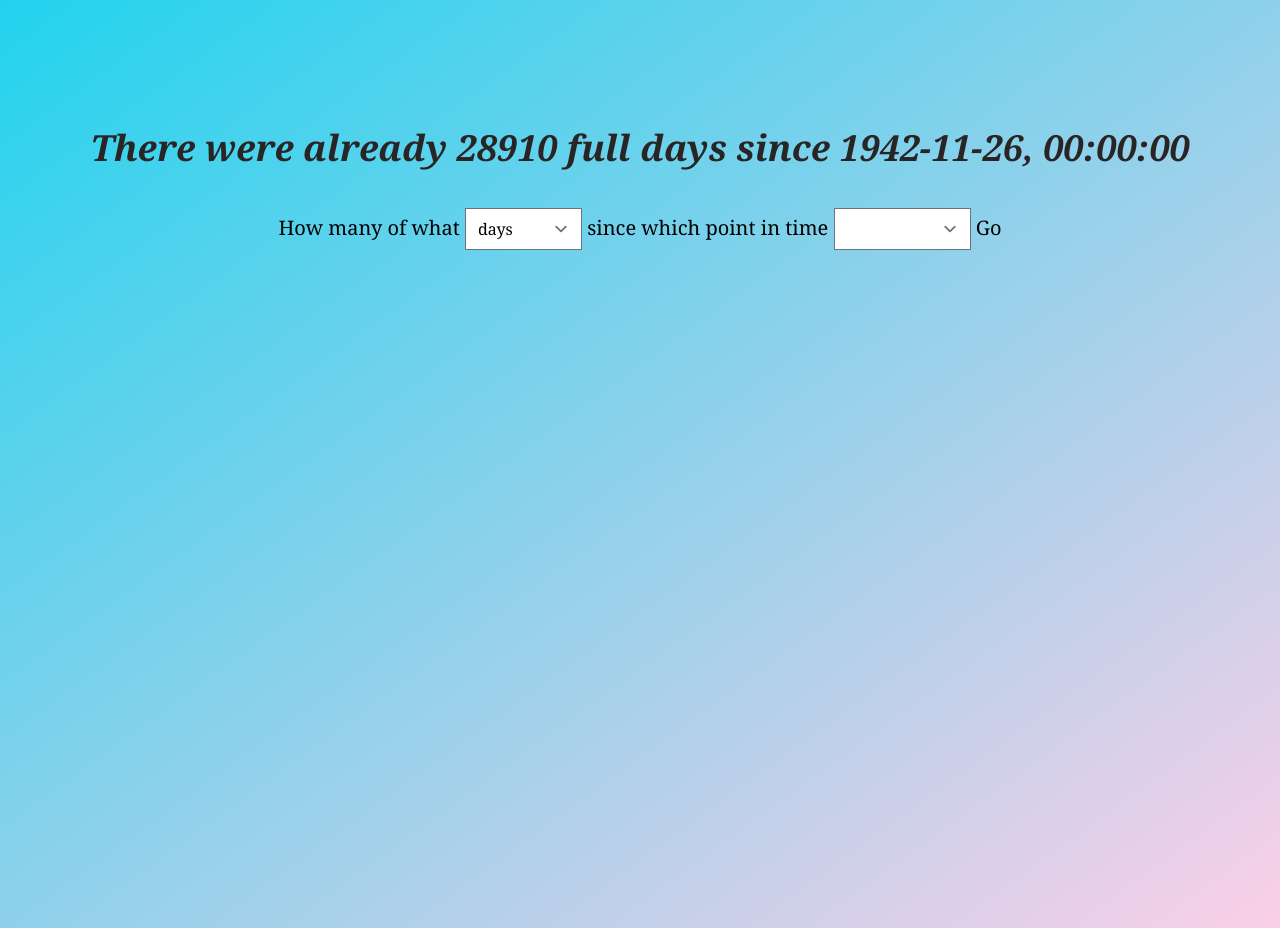
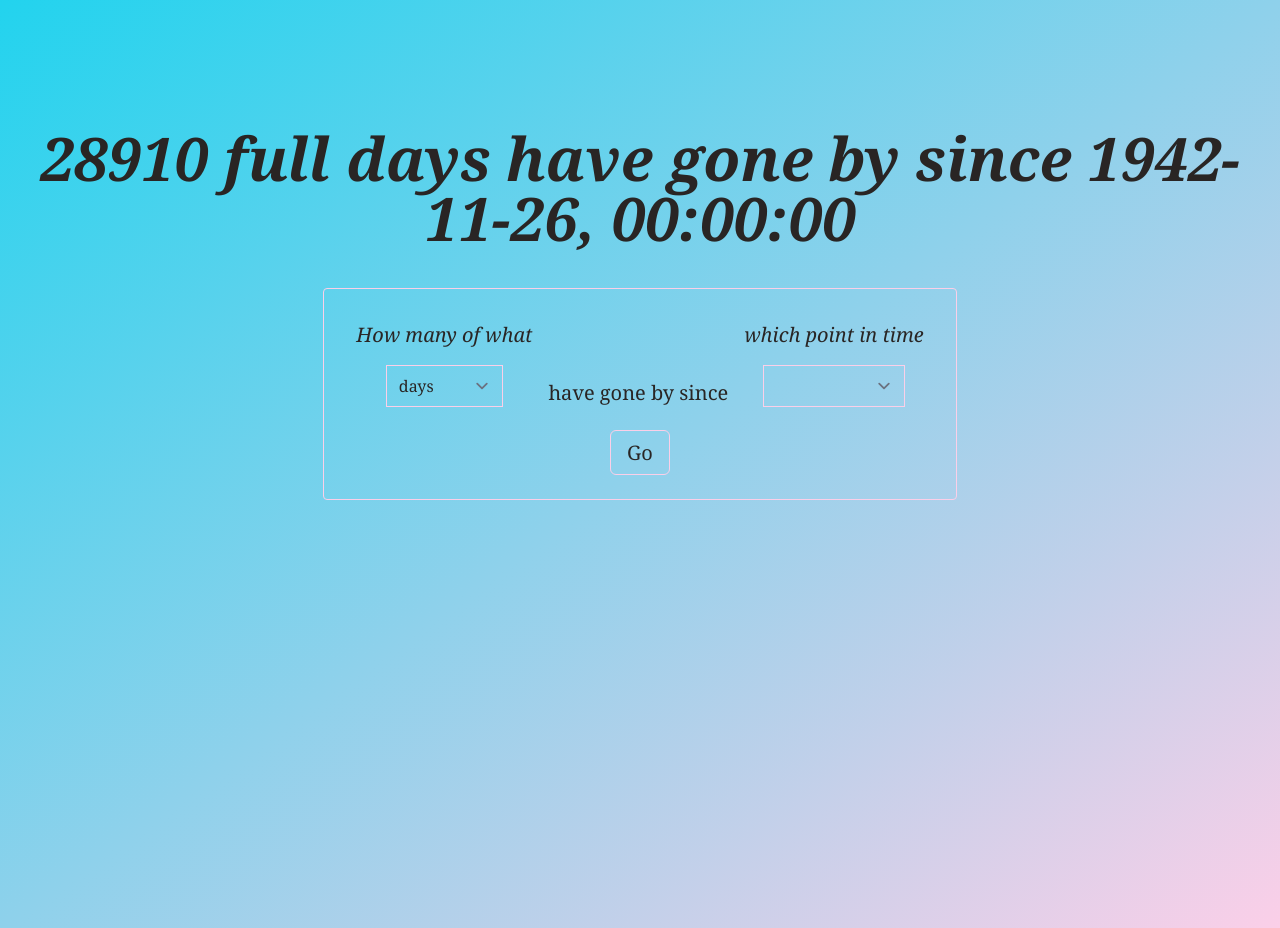
Before and after one commit to 4nduril/hours-this-month, a Next.js app: page /days/since/1942-11-26 in a window 1280 px wide. Built offline with nearby package versions, Linux system fonts and the light colour scheme.

Commit message:
feat: styling for the form

```diff
--- a/pages/[unit]/since/[start].tsx
+++ b/pages/[unit]/since/[start].tsx
@@ -57,7 +57,8 @@ const UnitSinceStart: NextPage = () => {
   return (
     <Page>
       <TimeDisplay>
-        This {start.slice(4).toLowerCase()} had already {unitCount} full {unit}.
+        {unitCount} full {unit} have gone by this {start.slice(4).toLowerCase()}
+        .
       </TimeDisplay>
     </Page>
   )
@@ -66,7 +67,7 @@ const UnitSinceStart: NextPage = () => {
 const Page: FunctionComponent = ({ children }) => (
   <Layout>
     <div className="mt-32">{children}</div>
-    <div className="mt-10">
+    <div className="mt-10 flex justify-center px-4">
       <UnitSinceForm />
     </div>
   </Layout>
@@ -81,7 +82,7 @@ const Today: FunctionComponent<{ unit: string; count: number }> = ({
   count,
 }) => (
   <TimeDisplay>
-    Today had already {count} full {unit}.
+    {count} full {unit} have gone by today.
   </TimeDisplay>
 )
 
@@ -91,7 +92,7 @@ const SinceDate: FunctionComponent<{
   date: string
 }> = ({ unit, count, date }) => (
   <TimeDisplay>
-    There were already {count} full {unit} since{' '}
+    {count} full {unit} have gone by since{' '}
     {dayjs(date).format('YYYY-MM-DD[, ]HH:mm:ss')}
   </TimeDisplay>
 )
--- a/pages/index.tsx
+++ b/pages/index.tsx
@@ -20,12 +20,14 @@ const Home: NextPage = () => {
       <div className="mt-32">
         {typeof hoursThisMonth === 'number' && !Number.isNaN(hoursThisMonth) ? (
           <TimeDisplay>
-            This month had already {hoursThisMonth} full hours.
+            {hoursThisMonth} full hours have gone by this month.
           </TimeDisplay>
         ) : (
           <TimeDisplay>Calculating…</TimeDisplay>
         )}
-        <UnitSinceForm />
+        <div className="mt-10 flex justify-center px-4">
+          <UnitSinceForm />
+        </div>
       </div>
     </Layout>
   )
--- a/src/components/Layout.tsx
+++ b/src/components/Layout.tsx
@@ -1,7 +1,7 @@
 import { FunctionComponent } from 'react'
 
 export const Layout: FunctionComponent = ({ children }) => (
-  <div className="container mx-auto">
+  <div className="container mx-auto text-stone-800">
     <main>{children}</main>
   </div>
 )
--- a/src/components/TimeDisplay.tsx
+++ b/src/components/TimeDisplay.tsx
@@ -1,7 +1,7 @@
 import { FunctionComponent } from 'react'
 
 export const TimeDisplay: FunctionComponent = ({ children }) => (
-  <div className="text-center italic font-bold text-2xl lg:text-4xl text-stone-800">
+  <div className="text-center italic font-bold text-3xl lg:text-6xl px-4">
     {children}
   </div>
 )
--- a/src/components/UnitSinceForm.tsx
+++ b/src/components/UnitSinceForm.tsx
@@ -1,6 +1,11 @@
 import Link from 'next/link'
 import { useRouter } from 'next/router'
-import React, { FunctionComponent, useEffect, useState } from 'react'
+import {
+  FunctionComponent,
+  SelectHTMLAttributes,
+  useEffect,
+  useState,
+} from 'react'
 import { allowedStarts, allowedUnits } from '../time-functions'
 
 export const UnitSinceForm: FunctionComponent = () => {
@@ -30,29 +35,57 @@ export const UnitSinceForm: FunctionComponent = () => {
     setStart(evt.currentTarget.value)
   }
   return (
-    <div className="text-center">
+    <div className="text-center border rounded border-pink-200 p-8 w-max">
+      <div className="flex flex-col sm:flex-row sm:justify-center space-x-4 items-end mb-8">
         <label>
-        <span>How many of what</span>{' '}
-        <select value={unit} onChange={onUnitChange}>
+          <span className="block italic mb-4">How many of what</span>{' '}
+          <Select className="mb-4 sm:mb-0" value={unit} onChange={onUnitChange}>
             {['', ...allowedUnits].map(unitName => (
               <option key={unitName}>{unitName}</option>
             ))}
-        </select>
+          </Select>
         </label>{' '}
-      <span>since</span>{' '}
+        <span className="mb-4 sm:mb-0">have gone by since</span>{' '}
         <label>
-        <span>which point in time</span>{' '}
-        <select value={start} onChange={onStartChange}>
+          <span className="block italic mb-4">which point in time</span>{' '}
+          <Select value={start} onChange={onStartChange}>
             {['', ...allowedStarts.filter(s => s !== 'thisDay')].map(
               startName => (
-              <option key={startName}>{startName}</option>
+                <option key={startName} value={startName}>
+                  {startName === 'today'
+                    ? startName
+                    : startName
+                        .slice(0, 4)
+                        .concat(' ', startName.slice(4).toLowerCase())}
+                </option>
               )
             )}
-        </select>
-      </label>{' '}
+          </Select>
+        </label>
+      </div>
       {unit.length > 0 && start.length > 0 ? (
-        <Link href={`/${unit}/since/${start}`}>Go</Link>
+        <Link href={`/${unit}/since/${start}`}>
+          <a
+            onClick={e => e.currentTarget.blur()}
+            className="border rounded-md border-pink-200 px-4 py-2 focus:ring-1 focus:ring-pink-300 focus:border-pink-300 focus:outline-none"
+          >
+            Go
+          </a>
+        </Link>
       ) : null}
     </div>
   )
 }
+
+const Select: FunctionComponent<SelectHTMLAttributes<HTMLSelectElement>> = ({
+  children,
+  className,
+  ...rest
+}) => (
+  <select
+    className={`bg-transparent border-pink-200 focus:border-pink-300 focus:ring-pink-300 ${className}`}
+    {...rest}
+  >
+    {children}
+  </select>
+)
```
Lines whose indentation alone changed are shown as unchanged.
